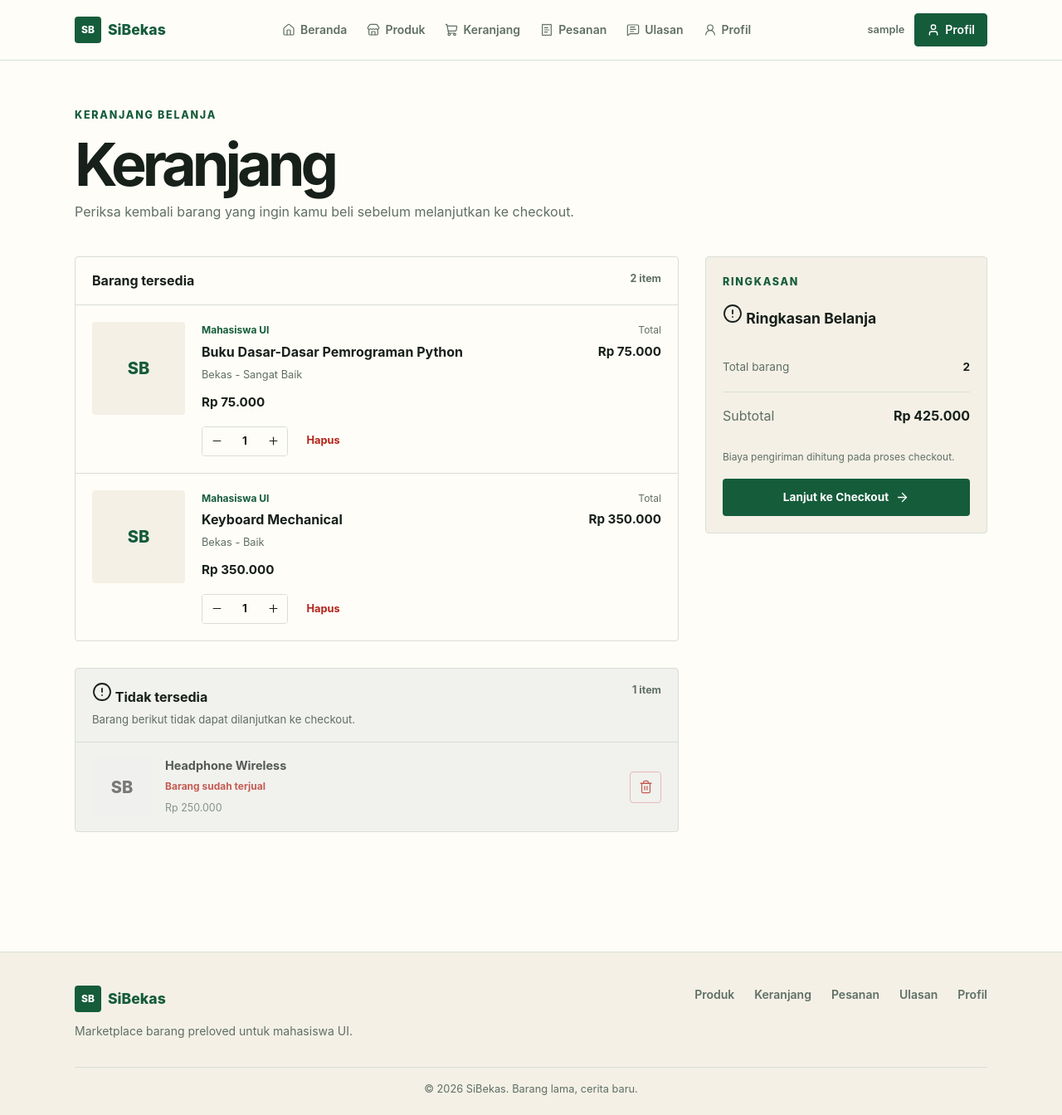
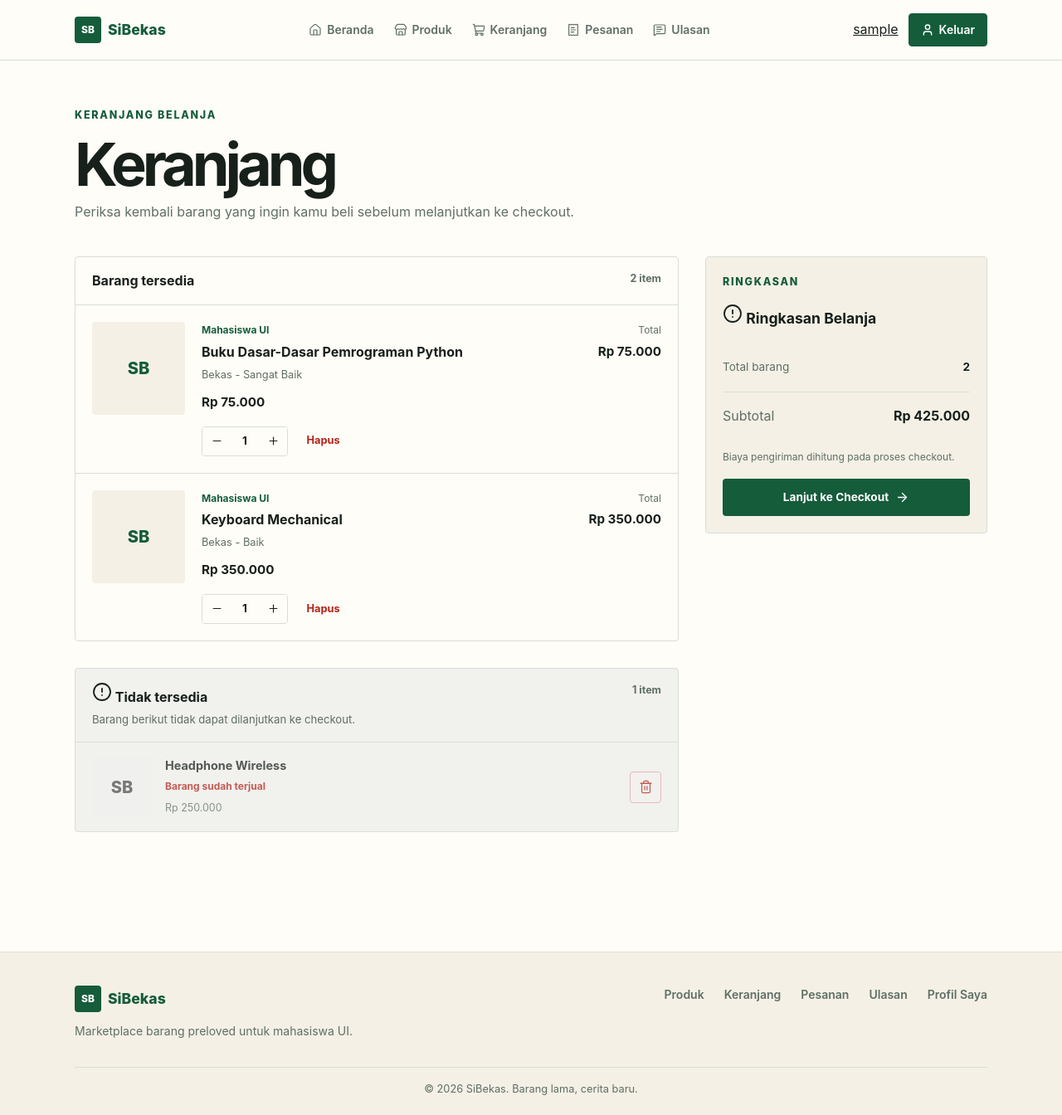
Before and after one commit to pbp-F-kelompok-2/SiBekas, a Django app: page /cart/ in a window 1280 px wide. Shown: the whole page at 83% size. Run offline with Django 5.2, Linux system fonts and the light colour scheme; the visitor is signed in with stand-in values (Sample User, id 1).

Commit message:
chore: Memperbaiki Alur Autentikasi pada Navbar dan Footer

```diff
--- a/templates/footer.html
+++ b/templates/footer.html
@@ -44,9 +44,18 @@
                 Ulasan
             </a>
 
-            <a href="{% url 'profile:index' %}">
-                Profil
-            </a>
+            {% if user.is_authenticated %}
+
+                <a href="{% url 'profile:index' %}">
+                    Profil Saya
+                </a>
+
+            {% else %}
+                <a href="{% url 'profile:login' %}">
+                    Profil Saya
+                </a>
+
+            {% endif %}
         </nav>
 
     </div>
--- a/templates/navbar.html
+++ b/templates/navbar.html
@@ -60,10 +60,6 @@
                     <span>Ulasan</span>
                 </a>
 
-                <a href="{% url 'profile:index' %}">
-                    <i data-lucide="user-round"></i>
-                    <span>Profil</span>
-                </a>
 
             </div>
 
@@ -71,16 +67,16 @@
 
                 {% if user.is_authenticated %}
 
-                    <span class="nav-user">
+                    <a href="{% url 'profile:index' %}">
                         {{ user.username }}
-                    </span>
+                    </a>
 
                     <a
                         class="nav-account-link"
-                        href="{% url 'profile:index' %}"
+                        href="{% url 'profile:logout' %}"
                     >
                         <i data-lucide="user"></i>
-                        Profil
+                        Keluar
                     </a>
 
                 {% else %}
@@ -91,7 +87,7 @@
 
                     <a
                         class="nav-account-link"
-                        href="{% url 'profile:index' %}"
+                        href="{% url 'profile:login' %}"
                     >
                         <i data-lucide="log-in"></i>
                         Masuk
```
